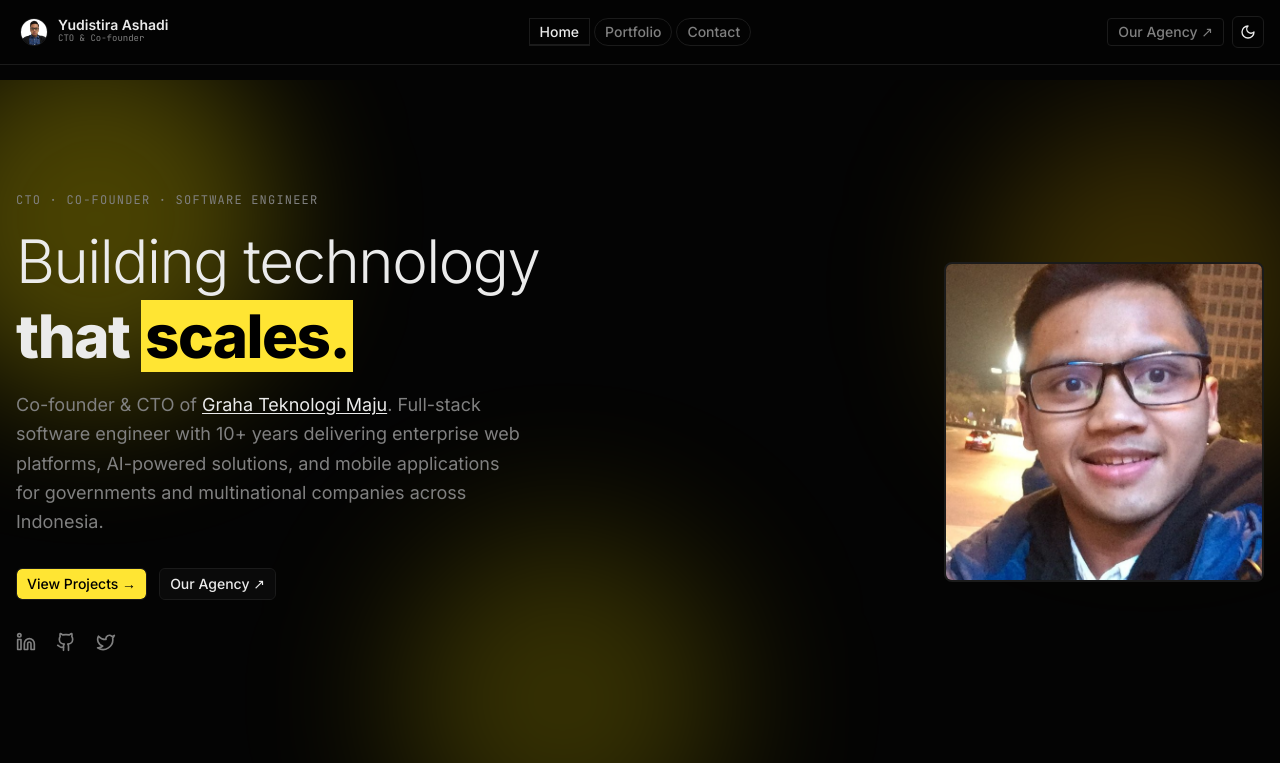
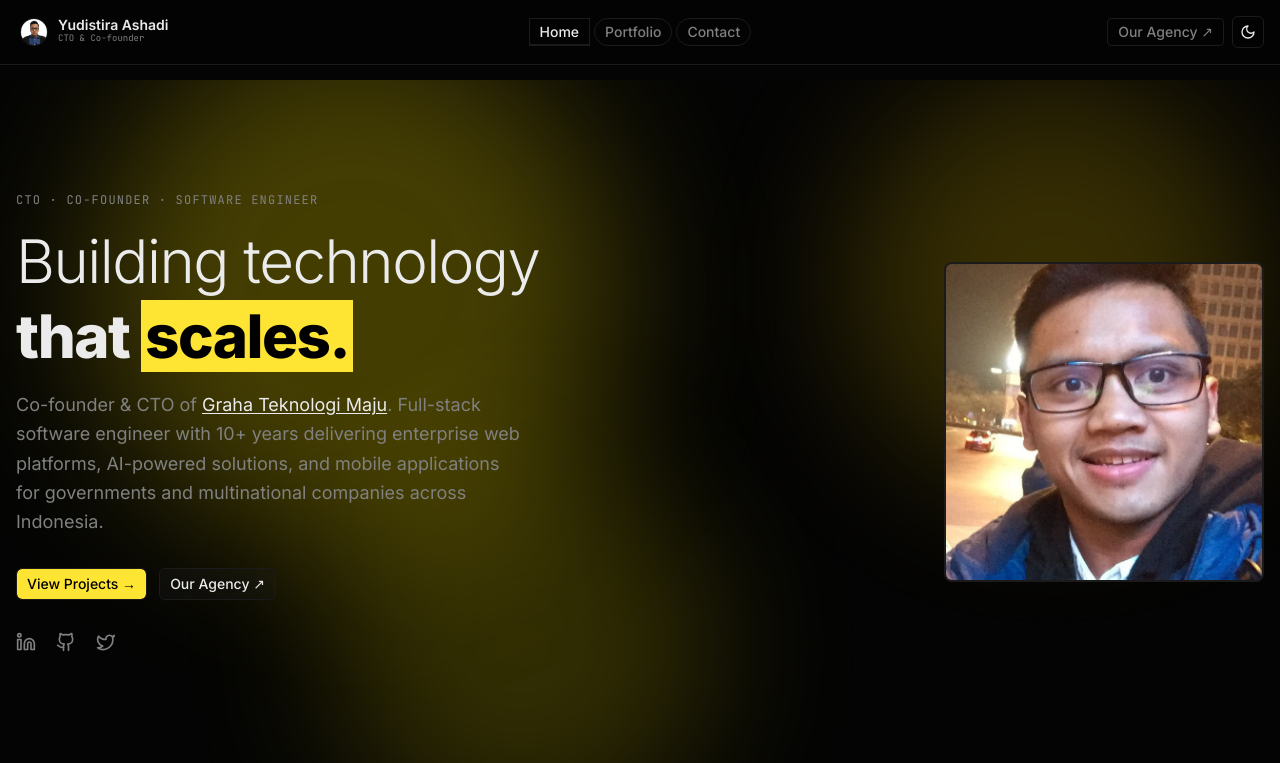
Before and after one commit to yudistiraashadi/portfolio-next-js, a Next.js app: page / in a window 1280 px wide. Shown: the top 763 px of the page. Built offline with nearby package versions, Linux system fonts and the light colour scheme.

Commit message:
feat: make aurora blobs sweep side-to-side with mirror repeat

```diff
--- a/src/components/aurora-background.tsx
+++ b/src/components/aurora-background.tsx
@@ -3,42 +3,33 @@
 import { useTheme } from "next-themes";
 import { motion } from "framer-motion";
 
-// Dark mode: higher opacity so the glow reads against a dark background.
-// Light mode: warmer amber tint at moderate opacity — yellow on white needs
-// more saturation to avoid disappearing.
+// Each blob sweeps side-to-side with repeatType:"mirror" so it glides to its
+// target then reverses smoothly — no snap-back to origin. Offset durations so
+// the three blobs are never in sync, keeping the aurora feeling organic.
 const blobs = [
   {
-    className: "absolute -top-20 -left-20 h-96 w-96",
-    darkColor: "rgba(255, 229, 0, 0.28)",
+    // Starts top-left, sweeps far right across the hero then back.
+    className: "absolute -top-20 -left-20 h-[500px] w-[500px]",
+    darkColor: "rgba(255, 229, 0, 0.26)",
     lightColor: "rgba(245, 158, 11, 0.18)",
-    animate: {
-      x: [0, 40, -20, 0],
-      y: [0, -20, 30, 0],
-      scale: [1, 1.1, 0.95, 1],
-    },
-    duration: 10,
+    animate: { x: [0, 480], y: [0, 100], scale: [1, 1.15] },
+    duration: 14,
   },
   {
-    className: "absolute top-10 -right-10 h-80 w-80",
-    darkColor: "rgba(255, 200, 0, 0.22)",
+    // Starts top-right, sweeps far left then back.
+    className: "absolute -top-10 -right-20 h-[420px] w-[420px]",
+    darkColor: "rgba(255, 210, 0, 0.20)",
     lightColor: "rgba(251, 191, 36, 0.16)",
-    animate: {
-      x: [0, -25, 20, 0],
-      y: [0, 20, -10, 0],
-      scale: [1, 1.05, 1.1, 1],
-    },
-    duration: 13,
+    animate: { x: [0, -460], y: [0, 140], scale: [1, 0.88] },
+    duration: 19,
   },
   {
-    className: "absolute -bottom-20 left-1/3 h-80 w-80",
-    darkColor: "rgba(255, 229, 0, 0.20)",
-    lightColor: "rgba(245, 158, 11, 0.14)",
-    animate: {
-      x: [0, 15, -25, 0],
-      y: [0, -25, 15, 0],
-      scale: [1.05, 0.95, 1.05, 1],
-    },
-    duration: 9,
+    // Starts bottom-center, drifts left then right — counters the top blobs.
+    className: "absolute -bottom-24 left-1/4 h-[380px] w-[380px]",
+    darkColor: "rgba(255, 229, 0, 0.18)",
+    lightColor: "rgba(245, 158, 11, 0.13)",
+    animate: { x: [-120, 320], y: [0, -80], scale: [0.95, 1.12] },
+    duration: 16,
   },
 ];
 
@@ -68,6 +59,7 @@ export function AuroraBackground({
           transition={{
             duration: blob.duration,
             repeat: Infinity,
+            repeatType: "mirror",
             ease: "easeInOut",
           }}
         />
```
